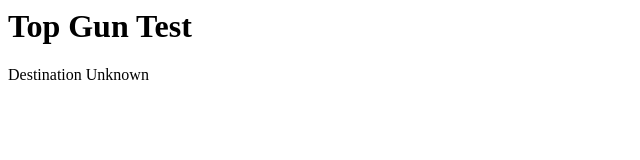
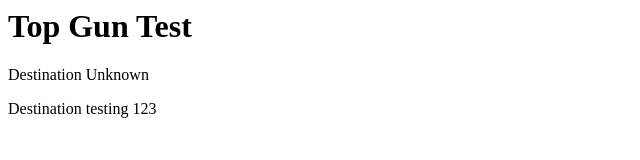
Before and after one commit to alistairkb/git-test, a plain HTML site: page about.html in a window 1280 px wide. Shown: the whole page, without its empty margins (0-640 px from the left). Drawn offline with Linux system fonts and the light colour scheme.

Commit message:
Added Second P
Signed-off-by: Alistair Kenyon-Brodie <alistairkb@users.noreply.github.com>

```diff
--- a/about.html
+++ b/about.html
@@ -5,4 +5,5 @@
 <body>
   <h1>Top Gun Test</h1>
   <p>Destination Unknown</p>
+  <p>Destination testing 123</p>
 </body>
```
